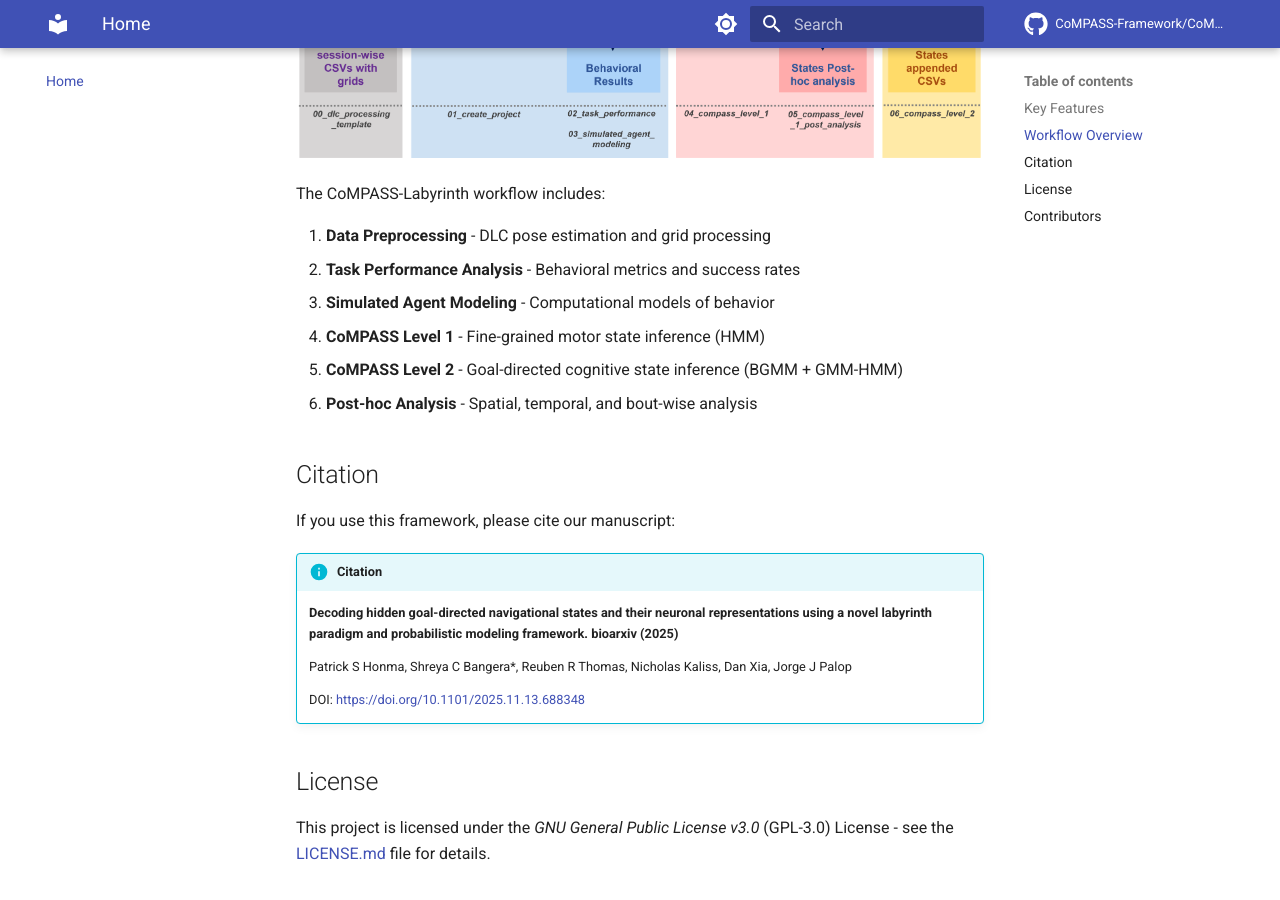
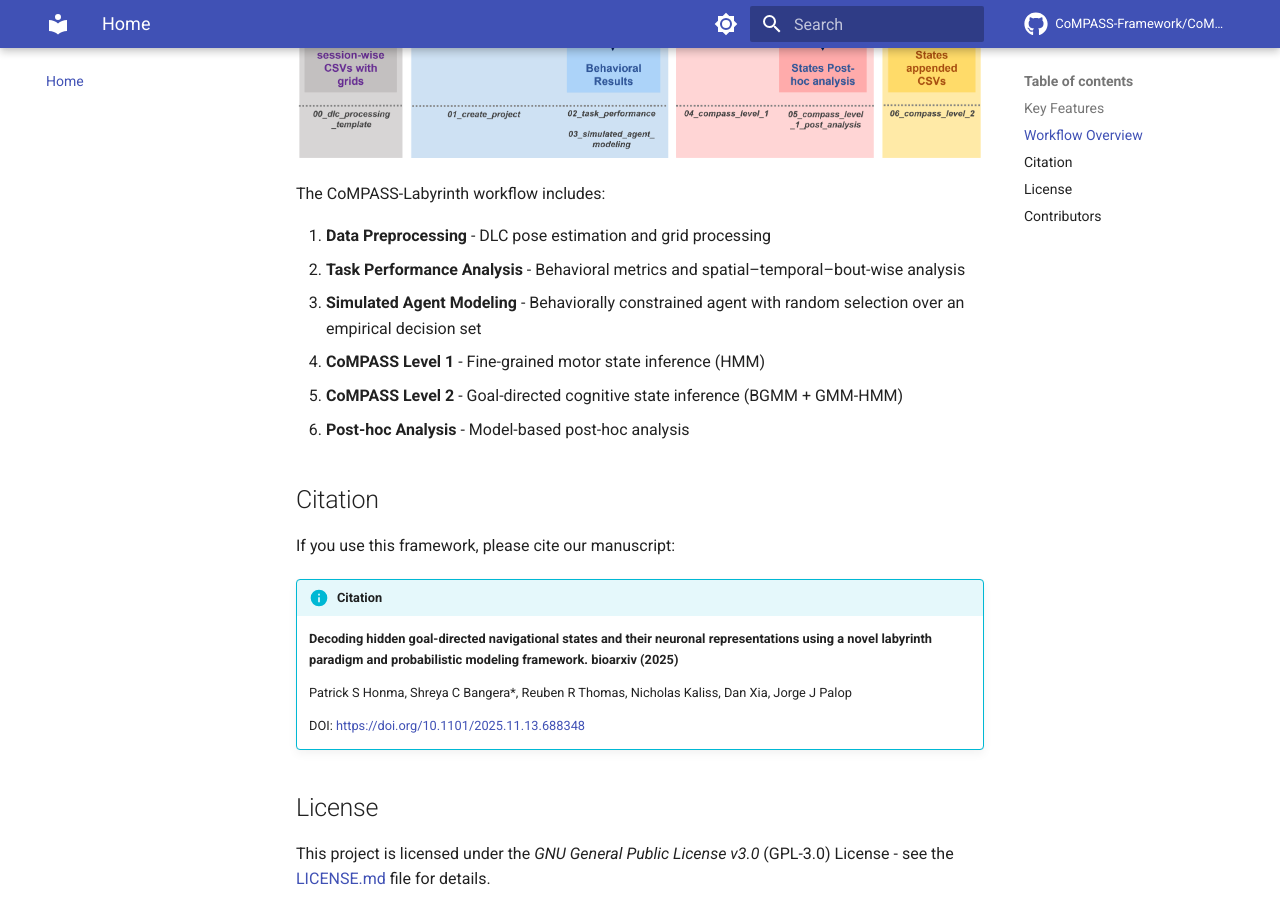
Before and after one commit to CoMPASS-Framework/CoMPASS-Labyrinth, an MkDocs documentation site: the page built from docs/index.md, in a window 1280 px wide and 900 px high, scrolled down 1943 px. Built offline with MkDocs 1.6.1 and Material for MkDocs 9.7.7, drawn with Linux system fonts in a browser that asks for light colours; comment, search, counter and statistics services are not loaded.

Commit message:
Update index.md

```diff
--- a/docs/index.md
+++ b/docs/index.md
@@ -39,11 +39,11 @@ CoMPASS-Labyrinth is a unified computational and behavioral framework for analyz
 The CoMPASS-Labyrinth workflow includes:
 
 1. **Data Preprocessing** - DLC pose estimation and grid processing
-2. **Task Performance Analysis** - Behavioral metrics and success rates
-3. **Simulated Agent Modeling** - Computational models of behavior
+2. **Task Performance Analysis** - Behavioral metrics and spatial–temporal–bout-wise analysis
+3. **Simulated Agent Modeling** - Behaviorally constrained agent with random selection over an empirical decision set
 4. **CoMPASS Level 1** - Fine-grained motor state inference (HMM)
 5. **CoMPASS Level 2** - Goal-directed cognitive state inference (BGMM + GMM-HMM)
-6. **Post-hoc Analysis** - Spatial, temporal, and bout-wise analysis
+6. **Post-hoc Analysis** - Model-based post-hoc analysis
 
 ## Citation
 
```
